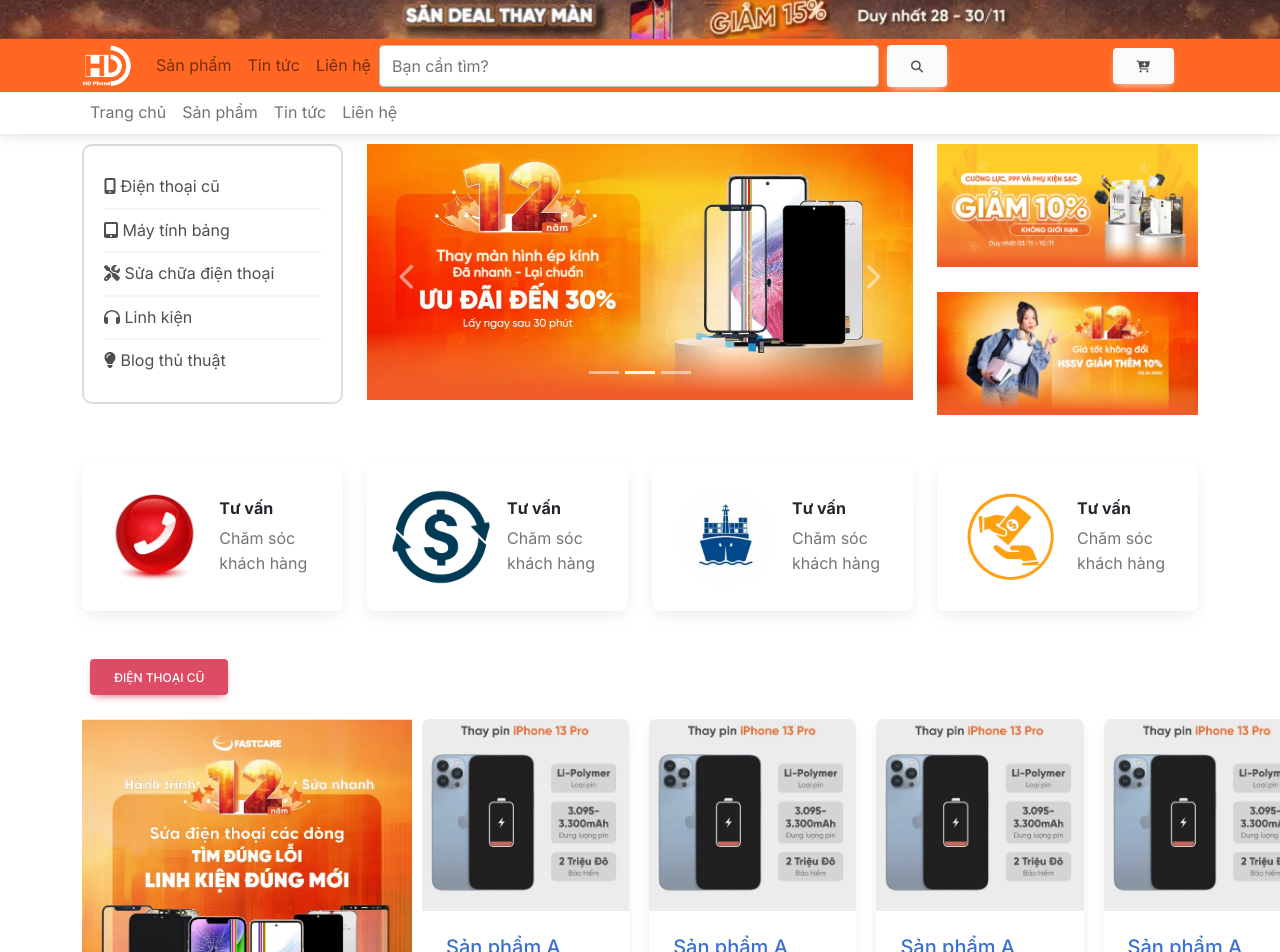
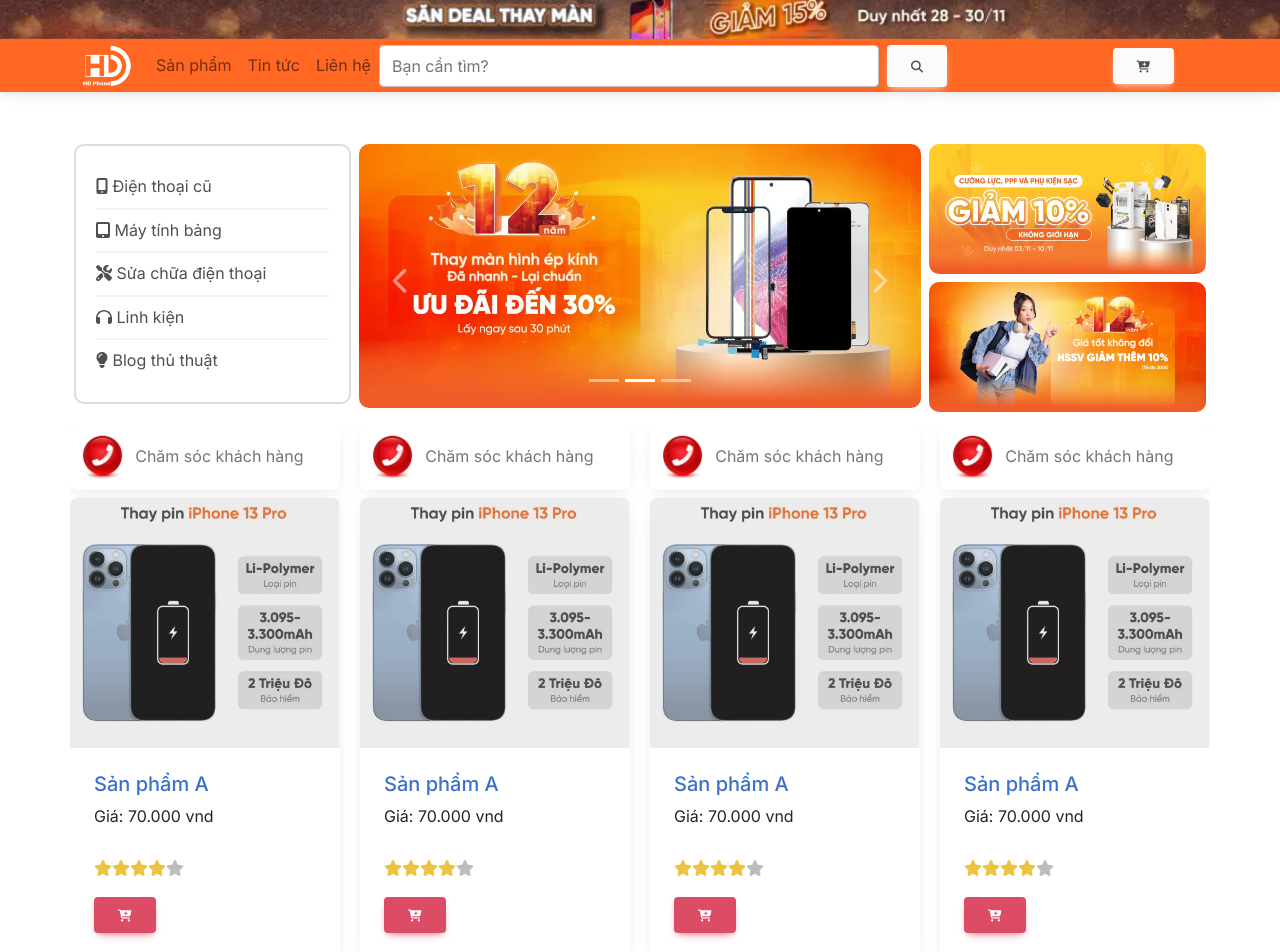
Before and after one commit to vudinhdai03092001/hdphone_fe, a Next.js app: page /client in a window 1280 px wide. Shown: the top 952 px of the page. Built offline with nearby package versions, Linux system fonts and the light colour scheme; what @ant-design/nextjs-registry would draw is missing.

Commit message:
update product

```diff
--- a/src/app/client/page.tsx
+++ b/src/app/client/page.tsx
@@ -40,12 +40,12 @@
     return (
         <>
             {/* <AppAdvertisements /> */}
-            <div className="d-none d-md-block">
+            <div className="">
                 <Container className=' mt-4' style={{ paddingTop: "120px" }}>
                     <div className="row">
-                        <div className="col-md-3">
+                        <div className="col-lg-3 gx-0 ps-1 pe-1">
                             {/* <AppCategory categories={listCateActive?.data} /> */}
-                            <div className="price-list ">
+                            <div className="price-list  d-none d-lg-block">
                                 <MDBListGroup light small>
                                     <MDBListGroupItem > <FontAwesomeIcon icon={faMobileScreen} className="text-blue-500 text-3xl font-medium" />  Điện thoại cũ</MDBListGroupItem>
                                     <MDBListGroupItem><FontAwesomeIcon icon={faTabletScreenButton} className="text-blue-500 text-3xl" />  Máy tính bảng</MDBListGroupItem>
@@ -55,14 +55,14 @@
                                 </MDBListGroup>
                             </div>
                         </div>
-                        <div className="col-md-6 ">
+                        <div className="col-lg-6 col-md-12 mb-2 gx-0 ps-1 pe-1">
                             <Carousel>
                                 <Carousel.Item>
                                     <img
                                         className="d-block w-100 "
                                         src="/img/banner2.webp"
                                         alt="First slide"
-                                        style={{ objectFit: 'cover' }}
+                                        style={{ objectFit: 'cover', borderRadius: "10px", }}
                                     />
                                 </Carousel.Item>
                                 <Carousel.Item>
@@ -70,6 +70,7 @@
                                         className="d-block w-100"
                                         src="/img/banner.webp"
                                         alt="First slide"
+                                        style={{ objectFit: 'cover', borderRadius: "10px", }}
                                     />
                                 </Carousel.Item>
                                 <Carousel.Item>
@@ -77,100 +78,190 @@
                                         className="d-block w-100"
                                         src="/img/banner3.webp"
                                         alt="First slide"
+                                        style={{ objectFit: 'cover', borderRadius: "10px", }}
                                     />
                                 </Carousel.Item>
                             </Carousel>
                         </div>
-                        <div className='col-md-3'>
+                        <div className='col-lg-3 col-md-12 gx-0  ps-1 pe-1'>
+                            <div className="d-none d-lg-block">
+                                <div className='d-flex align-items-center mb-2'>
+                                    <img
+                                        src="/img/banner3.webp"
+                                        alt=''
+                                        style={{ width: '100%', borderRadius: "10px", }}
+                                    />
+                                </div>
+                                <div className='d-flex align-items-center '>
+                                    <img
+                                        src="/img/banner2.webp"
+                                        alt=''
+                                        style={{ width: '100%', borderRadius: "10px", }}
+                                    />
+                                </div>
+                            </div>
+                            <div className="d-block d-lg-none">
+                                <div className="row ">
+                                    <div className="col-6 gx-0 ps-3 pe-1">
                                         <div className='d-flex align-items-center'>
                                             <img
                                                 src="/img/banner3.webp"
                                                 alt=''
-                                    style={{ width: '100%', }}
+                                                style={{ width: '100%', borderRadius: "10px", }}
                                             />
-                            </div><><br /></>
+                                        </div>
+                                    </div>
+                                    <div className="col-6 gx-0 pe-3 ps-1">
                                         <div className='d-flex align-items-center '>
                                             <img
                                                 src="/img/banner2.webp"
                                                 alt=''
-                                    style={{ width: '100%', }}
+                                                style={{ width: '100%', borderRadius: "10px", }}
                                             />
                                         </div>
                                     </div>
                                 </div>
-                    <MDBRow className='mt-5 '>
-                        <MDBCol xl={3} lg={6} className='mb-4'>
+                            </div>
+                        </div>
+                    </div>
+                    <MDBRow className='mt-2 '>
+                        <Swiper
+                         key="swiper-1"
+                            className="swiper-1"
+                            spaceBetween={20}
+                            navigation={false}
+                            modules={[Navigation]}
+                            style={{ width: "100%" }}
+                            breakpoints={{
+                                // Màn nhỏ dưới 768px => hiển thị 2 sản phẩm
+                                0: {
+                                    slidesPerView: 2,
+                                    spaceBetween: 10,
+                                },
+                                // Tablet
+                                768: {
+                                    slidesPerView: 3,
+                                },
+                                1024: {
+                                    slidesPerView: 4,
+                                },
+
+                            }}
+                        >
+                            {/* Mỗi slide phải đặt width 100% */}
+                            <SwiperSlide >
+                                <MDBCol className='mb-2'>
                                     <MDBCard>
-                                <MDBCardBody>
+                                        <MDBCardBody className='p-2'>
                                             <div className='d-flex align-items-center'>
+                                                <div className="" style={{ flex: 1 }}>
                                                     <img
                                                         src='/img/phone.webp'
                                                         alt=''
-                                            style={{ width: '100px', height: '100px' }}
+                                                        style={{ width: "100%", height: "auto", objectFit: "contain" }}
                                                         className='rounded-circle'
                                                     />
-                                        <div className='ms-3'>
-                                            <p className='fw-bold mb-1'>Tư vấn</p>
+                                                </div>
+                                                <div className="ms-2" style={{ flex: 4 }}>
                                                     <p className='text-muted mb-0'>Chăm sóc khách hàng</p>
                                                 </div>
                                             </div>
                                         </MDBCardBody>
                                     </MDBCard>
                                 </MDBCol>
-                        <MDBCol xl={3} lg={6} className='mb-4 '>
+                                <AppItemProduct />
+                            </SwiperSlide>
+                            <SwiperSlide >
+                                <MDBCol className='mb-2'>
                                     <MDBCard>
-                                <MDBCardBody>
+                                        <MDBCardBody className='p-2'>
                                             <div className='d-flex align-items-center'>
+                                                <div className="" style={{ flex: 1 }}>
                                                     <img
-                                            src='/img/tax.png'
+                                                        src='/img/phone.webp'
                                                         alt=''
-                                            style={{ width: '100px', height: '100px' }}
+                                                        style={{ width: "100%", height: "auto", objectFit: "contain" }}
                                                         className='rounded-circle'
                                                     />
-                                        <div className='ms-3'>
-                                            <p className='fw-bold mb-1'>Tư vấn</p>
+                                                </div>
+                                                <div className="ms-2" style={{ flex: 4 }}>
                                                     <p className='text-muted mb-0'>Chăm sóc khách hàng</p>
                                                 </div>
                                             </div>
                                         </MDBCardBody>
                                     </MDBCard>
                                 </MDBCol>
-                        <MDBCol xl={3} lg={6} className='mb-4'>
+                                <AppItemProduct />
+                            </SwiperSlide>
+                            <SwiperSlide >
+                                <MDBCol className='mb-2'>
                                     <MDBCard>
-                                <MDBCardBody>
+                                        <MDBCardBody className='p-2'>
                                             <div className='d-flex align-items-center'>
+                                                <div className="" style={{ flex: 1 }}>
                                                     <img
-                                            src='/img/shipment1.jpg'
+                                                        src='/img/phone.webp'
                                                         alt=''
-                                            style={{ width: '100px', height: '100px' }}
+                                                        style={{ width: "100%", height: "auto", objectFit: "contain" }}
                                                         className='rounded-circle'
                                                     />
-                                        <div className='ms-3'>
-                                            <p className='fw-bold mb-1'>Tư vấn</p>
+                                                </div>
+                                                <div className="ms-2" style={{ flex: 4 }}>
                                                     <p className='text-muted mb-0'>Chăm sóc khách hàng</p>
                                                 </div>
                                             </div>
                                         </MDBCardBody>
                                     </MDBCard>
                                 </MDBCol>
-                        <MDBCol xl={3} lg={6} className='mb-4'>
+                                <AppItemProduct />
+                            </SwiperSlide>
+                            <SwiperSlide >
+                                <MDBCol className='mb-2'>
                                     <MDBCard>
-                                <MDBCardBody>
+                                        <MDBCardBody className='p-2'>
                                             <div className='d-flex align-items-center'>
+                                                <div className="" style={{ flex: 1 }}>
                                                     <img
-                                            src='/img/pay.png'
+                                                        src='/img/phone.webp'
                                                         alt=''
-                                            style={{ width: '100px', height: '100px' }}
+                                                        style={{ width: "100%", height: "auto", objectFit: "contain" }}
                                                         className='rounded-circle'
                                                     />
-                                        <div className='ms-3'>
-                                            <p className='fw-bold mb-1'>Tư vấn</p>
+                                                </div>
+                                                <div className="ms-2" style={{ flex: 4 }}>
                                                     <p className='text-muted mb-0'>Chăm sóc khách hàng</p>
                                                 </div>
                                             </div>
                                         </MDBCardBody>
                                     </MDBCard>
                                 </MDBCol>
+                                <AppItemProduct />
+                            </SwiperSlide>
+                            <SwiperSlide >
+                                <MDBCol className='mb-2'>
+                                    <MDBCard>
+                                        <MDBCardBody className='p-2'>
+                                            <div className='d-flex align-items-center'>
+                                                <div className="" style={{ flex: 1 }}>
+                                                    <img
+                                                        src='/img/phone.webp'
+                                                        alt=''
+                                                        style={{ width: "100%", height: "auto", objectFit: "contain" }}
+                                                        className='rounded-circle'
+                                                    />
+                                                </div>
+                                                <div className="ms-2" style={{ flex: 4 }}>
+                                                    <p className='text-muted mb-0'>Chăm sóc khách hàng</p>
+                                                </div>
+                                            </div>
+                                        </MDBCardBody>
+                                    </MDBCard>
+                                </MDBCol>
+                                <AppItemProduct />
+                            </SwiperSlide>
+                        </Swiper>
+
+
                     </MDBRow>
                 </Container >
             </div>
@@ -180,48 +271,55 @@
                 <MDBBtn className='mx-2' color='danger'>
                     Điện thoại cũ
                 </MDBBtn>
-                {/* <div className='mt-4' style={{ display: "flex", gap: "10px", }}>
-                    <div style={{ flex: 1, }}>
-                        <img src="/img/banner-cate.webp" alt="" style={{ width: "100%", height: "auto", maxWidth: "330px", objectFit: "contain" }} />
-                    </div>
-                    <div style={{ flex: 3, }}>
-                        <div style={{ display: "flex", gap: "10px" }}>
-
-                             <div className="col-md-3 mb-4 " > <AppItemProduct /></div>
-                            <div className="col-md-3 mb-4" > <AppItemProduct /></div>
-                            <div className="col-md-3 mb-4 " > <AppItemProduct /></div>
-                            <div className="col-md-3 mb-4 " > <AppItemProduct /></div>
-                        </div>
-                    </div>
-                </div> */}
-
-                <div className='mt-4' style={{ display: "flex", gap: "10px" }}>
-                    {/* Cột trái */}
-                    <div style={{ flex: 1, width: "100%" }}>
+                <div className='mt-4 row' >
+                    <div className="col-lg-3 d-none d-lg-block ">
                         <img
                             src="/img/banner-cate.webp"
                             alt=""
                             style={{
                                 width: "100%",
                                 height: "auto",
-                                minWidth: "330px",
                                 objectFit: "contain"
                             }}
                         />
                     </div>
-                    {/* Cột phải chứa Swiper */}
-                    <div style={{ flex: 3, width: "100%" }}>
+                    <div className="col-md-12 d-block d-lg-none ">
+                        <img
+                            src="/img/banner-md.webp"
+                            alt=""
+                            style={{
+                                width: "100%",
+                                height: "auto",
+                                objectFit: "contain",
+                                maxHeight: "127px",
+                                borderRadius: "10px",
+                                marginBottom: "10px"
+                            }}
+                        />
+                    </div>
+                    <div className="col-lg-9 col-md-12">
                         <div style={{ width: "100%" }}>
                             <Swiper
-                                slidesPerView={5}
+                                key="swiper-2"
+                               className="swiper-2"
                                 spaceBetween={20}
                                 navigation={false}
                                 modules={[Navigation]}
                                 style={{ width: "100%" }}
+                                breakpoints={{
+                                    0: {
+                                        slidesPerView: 2,
+                                    },
+                                    // Tablet
+                                    768: {
+                                        slidesPerView: 3,
+                                    },
+                                    1024: {
+                                        slidesPerView: 4,
+                                    },
+                                }}
                             >
-                                {/* Mỗi slide phải đặt width 100% */}
                                 <SwiperSlide >
-
                                     <AppItemProduct />
                                 </SwiperSlide>
                                 <SwiperSlide >
@@ -245,6 +343,7 @@
                             </Swiper>
                         </div>
                     </div>
+                    {/* Cột phải chứa Swiper */}
                 </div>
                 <MDBRow>
                     <MDBCol xl={6} className='mb-4'>
--- a/src/components/app.advertisements.tsx
+++ b/src/components/app.advertisements.tsx
@@ -22,13 +22,10 @@
                                 </MDBBtn>
                             </div>
                         </div>
-
-
                     </div>
                 </div>
             </div>
         </div>
-
     )
 }
 export default AppAdvertisements
--- a/src/components/app.header.tsx
+++ b/src/components/app.header.tsx
@@ -69,17 +69,17 @@
                             style={{ maxHeight: '100px' }}
                             navbarScroll
                         >
-                            <Link href="/" className='nav-link '>Trang chủ</Link>
+                            {/* <Link href="/" className='nav-link '>Trang chủ</Link>
                             <Link href="/products" className='nav-link'>Sản phẩm</Link>
                             <Link href="/news" className='nav-link'>Tin tức</Link>
-                            <Link href="/contact" className='nav-link'>Liên hệ</Link>
+                            <Link href="/contact" className='nav-link'>Liên hệ</Link> */}
 
                         </Nav>
                     </Container>
                 </div>
             </Navbar>
             {/* Mobile Navbar */}
-            <Navbar fixed='top' bg="light" className="flex-column p-0  d-lg-none">
+            {/* <Navbar fixed='top' bg="light" className="flex-column p-0  d-lg-none">
                 <div className="">
                     <img
                         alt=""
@@ -103,7 +103,7 @@
                         <i className="fas fa-bars"></i>
                     </Button>
                 </Container>
-            </Navbar>
+            </Navbar> */}
 
             {/* Offcanvas Sidenav */}
             <Offcanvas show={show} onHide={handleClose}>
--- a/src/components/app.product.tsx
+++ b/src/components/app.product.tsx
@@ -7,7 +7,6 @@
     MDBCardImage,
     MDBBtn,
     MDBRipple,
-
     MDBIcon
 } from 'mdb-react-ui-kit';
 import Link from 'next/link'
```
Also changed, not shown: public/img/banner-md.webp (added). Lines whose indentation alone changed are shown as unchanged.
